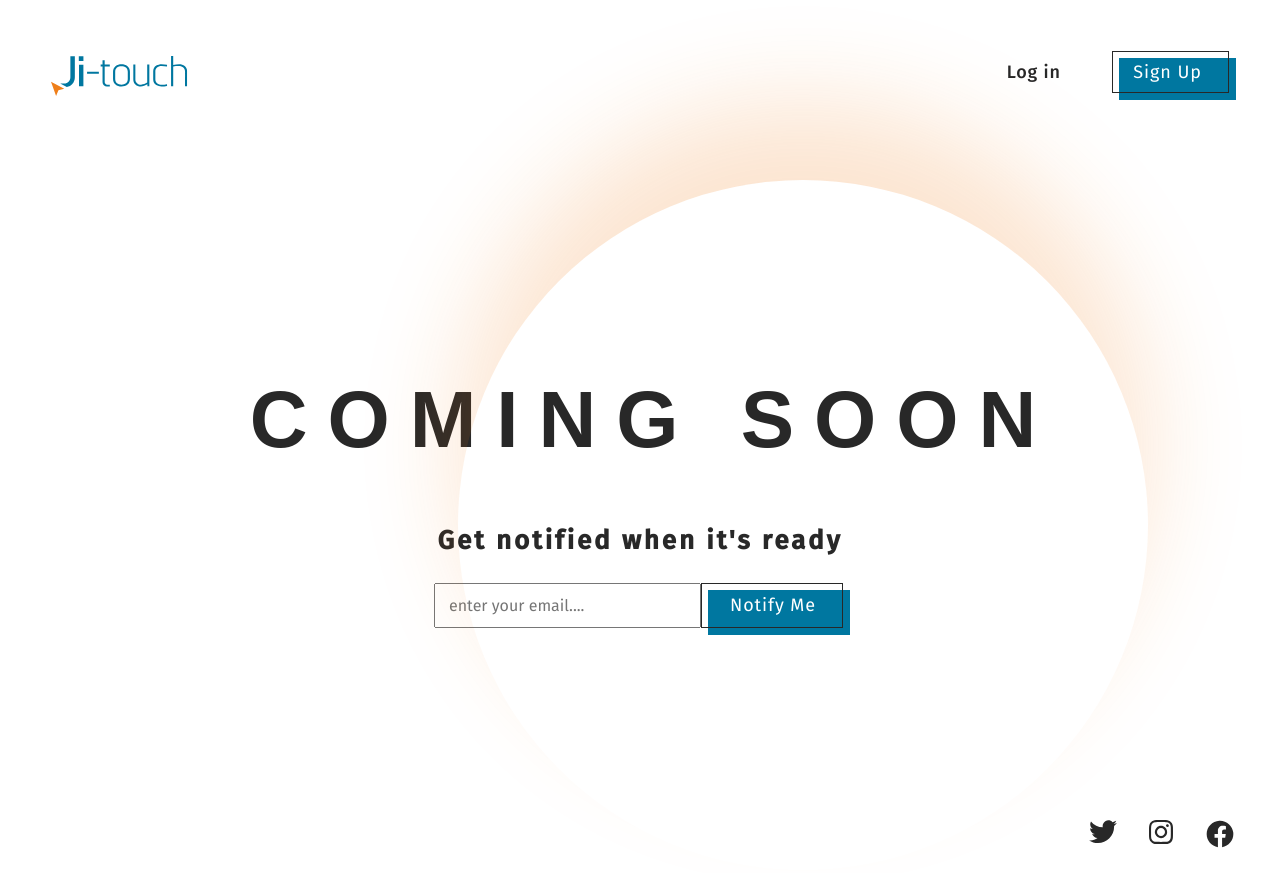
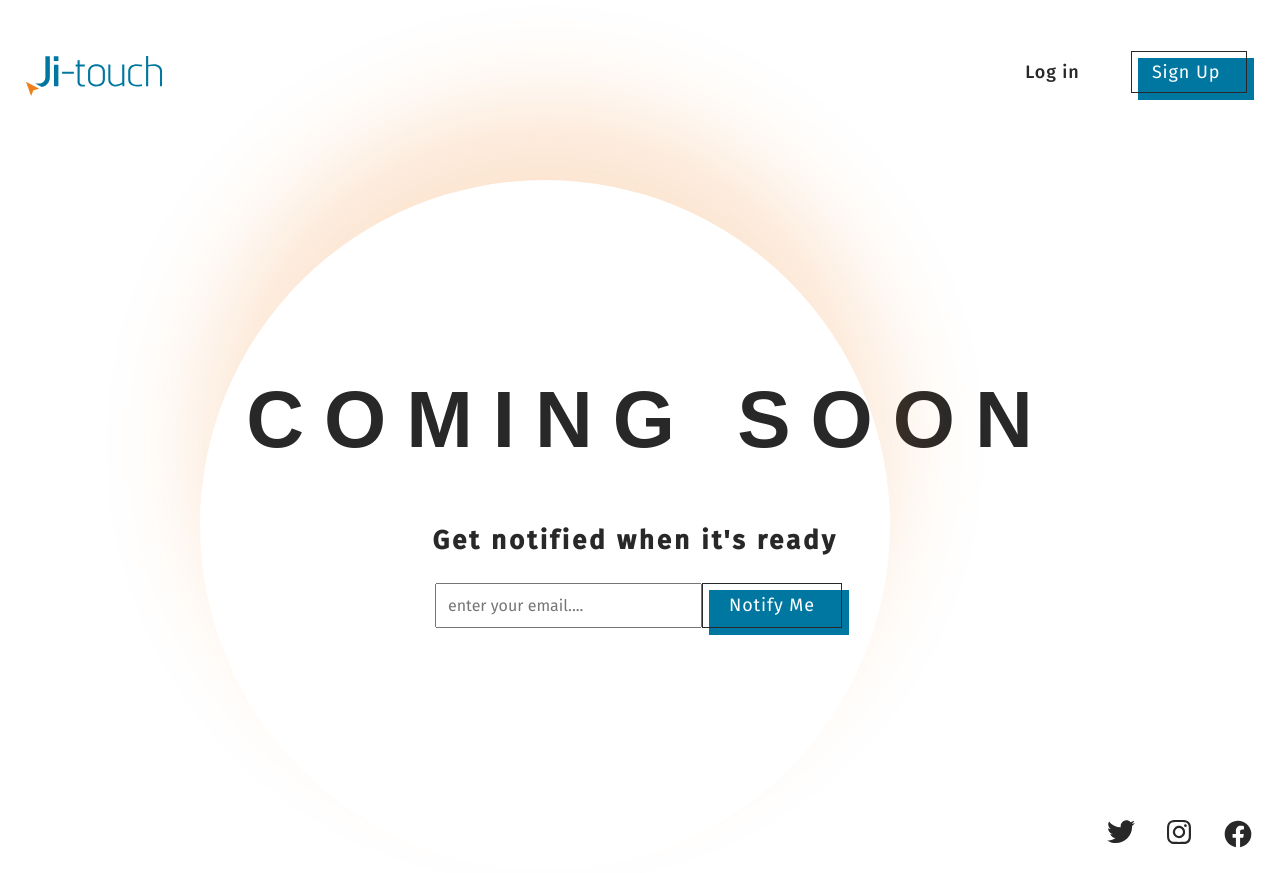
Before and after one commit to MarVikt/ji-tach, a plain HTML site: page index.html in a window 1280 px wide. Drawn offline with Linux system fonts and the light colour scheme; files whose address does not match are found by name.

Commit message:
adaptive 1000px

```diff
--- a/sass/sections/_main.sass
+++ b/sass/sections/_main.sass
@@ -13,7 +13,7 @@
       border-radius: 50%
       box-shadow: 0px -80px 100px rgba(239, 127, 26, 0.2)
       top: 180px
-      left: 458px
+      left: 28.625%
   &__title
     margin: 0
     margin-bottom: 65px
--- a/sass/sections/_media.sass
+++ b/sass/sections/_media.sass
@@ -1,3 +1,27 @@
 @media (max-width: 1960px)
   .boundaries
     width: 92%
+// --------------------------------------------------
+@media (max-width: 1400px)
+  .main__content::before
+    left: 24.625%
+// --------------------------------------------------
+@media (max-width: 1280px)
+  .boundaries
+    width: 96%
+  .header__sign-up
+    margin-right: 7px
+  .main
+    &__content::before
+      left: 15.625%
+    &__title
+      margin-left: 19px
+    &__subtitle
+      margin-left: -10px
+    &__form
+      &-email
+        padding: 12px 11px
+      &-btn
+        padding: 11px 26px
+  .footer__contacts
+    margin-right: 2px
```
Also changed, not shown: index.html (+2 -1 lines), css/style.css, 2 other files.
